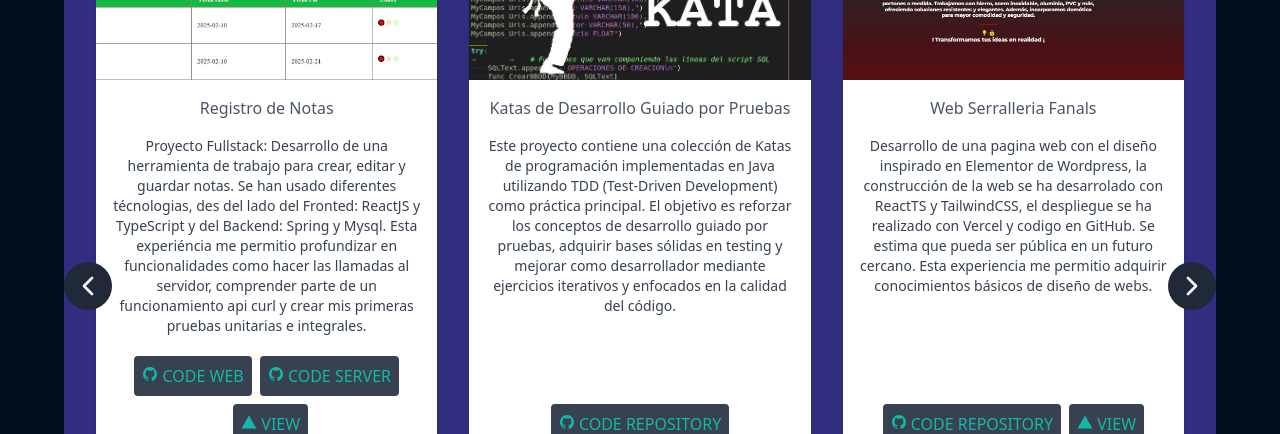
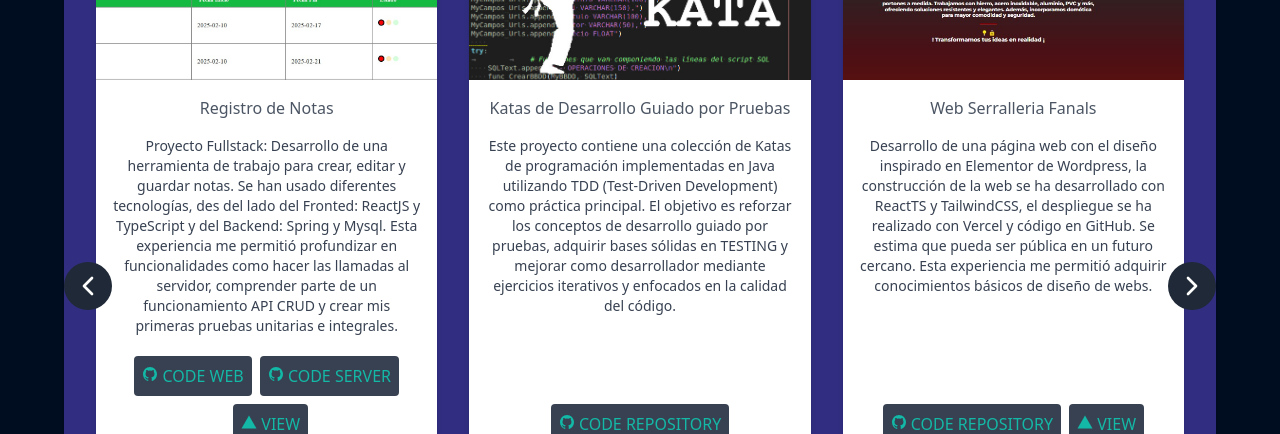
Before and after one commit to AlfredoRios24/3.Portfolio-Freddie, a React (Vite) app: page / in a window 1280 px wide. Shown: the part 3700-4134 px from the top of the page. Built offline with nearby package versions, Linux system fonts and the light colour scheme.

Commit message:
changes gramatical language

```diff
--- a/src/data/Projects.js
+++ b/src/data/Projects.js
@@ -31,8 +31,8 @@ export const PROJECT_INFO = [
             en: "Register Note"
         },
         Description: {
-            es: "Proyecto Fullstack: Desarrollo de una herramienta de trabajo para crear, editar y guardar notas. Se han usado diferentes técnologias, des del lado del Fronted: ReactJS y TypeScript y del Backend: Spring y Mysql. Esta experiéncia me permitio profundizar en funcionalidades como hacer las llamadas al servidor, comprender parte de un funcionamiento api curl y crear mis primeras pruebas unitarias e integrales.",
-            en: "Project Fullstack: Development of a working tool to create, edit and save notes. Different technologies have been used, from the frontend side: ReactJS and TypeScript and from the backend side: Spring and Mysql. This experience allowed me to deepen in functionalities such as making calls to the server, understanding part of a curl api operation, unit and integral priebas."
+            es: "Proyecto Fullstack: Desarrollo de una herramienta de trabajo para crear, editar y guardar notas. Se han usado diferentes tecnologías, des del lado del Fronted: ReactJS y TypeScript y del Backend: Spring y Mysql. Esta experiencia me permitió profundizar en funcionalidades como hacer las llamadas al servidor, comprender parte de un funcionamiento API CRUD y crear mis primeras pruebas unitarias e integrales.",
+            en: "Project Fullstack: Development of a working tool to create, edit and save notes. Different technologies have been used, from the frontend side: ReactJS and TypeScript and from the backend side: Spring and Mysql. This experience allowed me to deepen in functionalities such as making calls to the server, understanding part of a CRUD API operation, unit and integral priebas."
         },
         Image: fondonotes,
 
@@ -61,7 +61,7 @@ export const PROJECT_INFO = [
             en: "Katas of Test-Driven Development."
         },
         Description: {
-            es: "Este proyecto contiene una colección de Katas de programación implementadas en Java utilizando TDD (Test-Driven Development) como práctica principal. El objetivo es reforzar los conceptos de desarrollo guiado por pruebas, adquirir bases sólidas en testing y mejorar como desarrollador mediante ejercicios iterativos y enfocados en la calidad del código.",
+            es: "Este proyecto contiene una colección de Katas de programación implementadas en Java utilizando TDD (Test-Driven Development) como práctica principal. El objetivo es reforzar los conceptos de desarrollo guiado por pruebas, adquirir bases sólidas en TESTING y mejorar como desarrollador mediante ejercicios iterativos y enfocados en la calidad del código.",
             en: "This project contains a collection of programming Katas implemented in Java using TDD (Test-Driven Development) as the main practice. The aim is to reinforce the concepts of test-driven development, acquire a solid foundation in testing, and improve as a developer through iterative exercises focused on code quality."
         },
         Image: codekata,
@@ -80,7 +80,7 @@ export const PROJECT_INFO = [
             en: "Web Serralleria Fanals"
         },
         Description: {
-            es: "Desarrollo de una pagina web con el diseño inspirado en Elementor de Wordpress, la construcción de la web se ha desarrolado con ReactTS y TailwindCSS, el despliegue se ha realizado con Vercel y codigo en GitHub. Se estima que pueda ser pública en un futuro cercano. Esta experiencia me permitio adquirir conocimientos básicos de diseño de webs.",
+            es: "Desarrollo de una página web con el diseño inspirado en Elementor de Wordpress, la construcción de la web se ha desarrollado con ReactTS y TailwindCSS, el despliegue se ha realizado con Vercel y código en GitHub. Se estima que pueda ser pública en un futuro cercano. Esta experiencia me permitió adquirir conocimientos básicos de diseño de webs.",
             en: "Development of a website with a design inspired by Wordpress' Elementor. The website was built using ReactTS and TailwindCSS, deployed with Vercel, and coded in GitHub. It is expected to be made public in the near future. This experience allowed me to acquire basic knowledge of web design."
         },
         Image: fondowbfanals,
```
